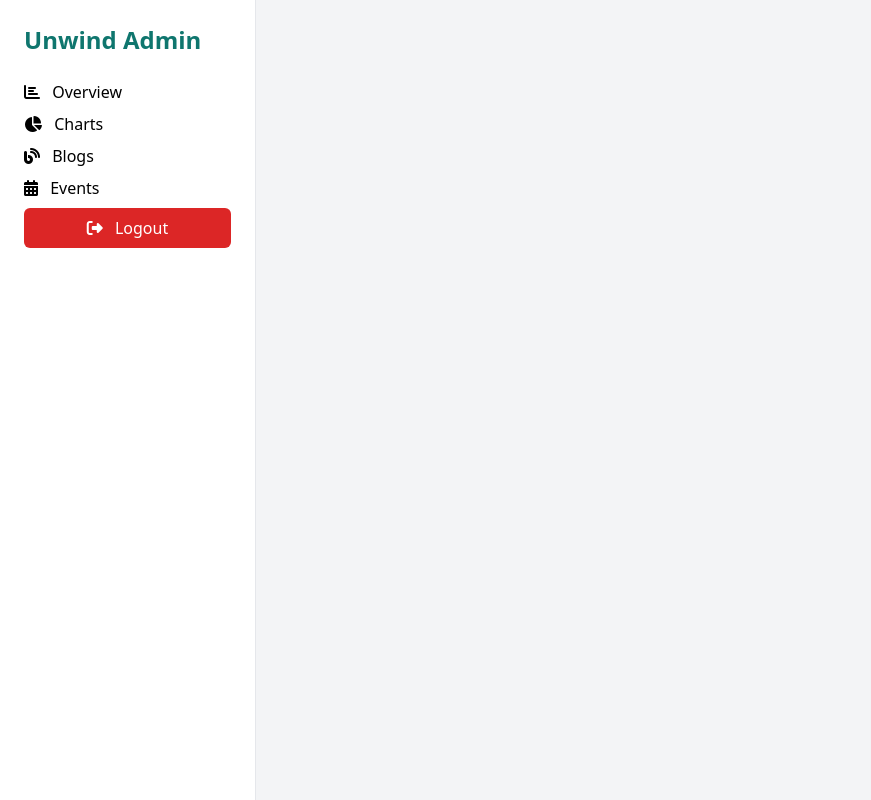
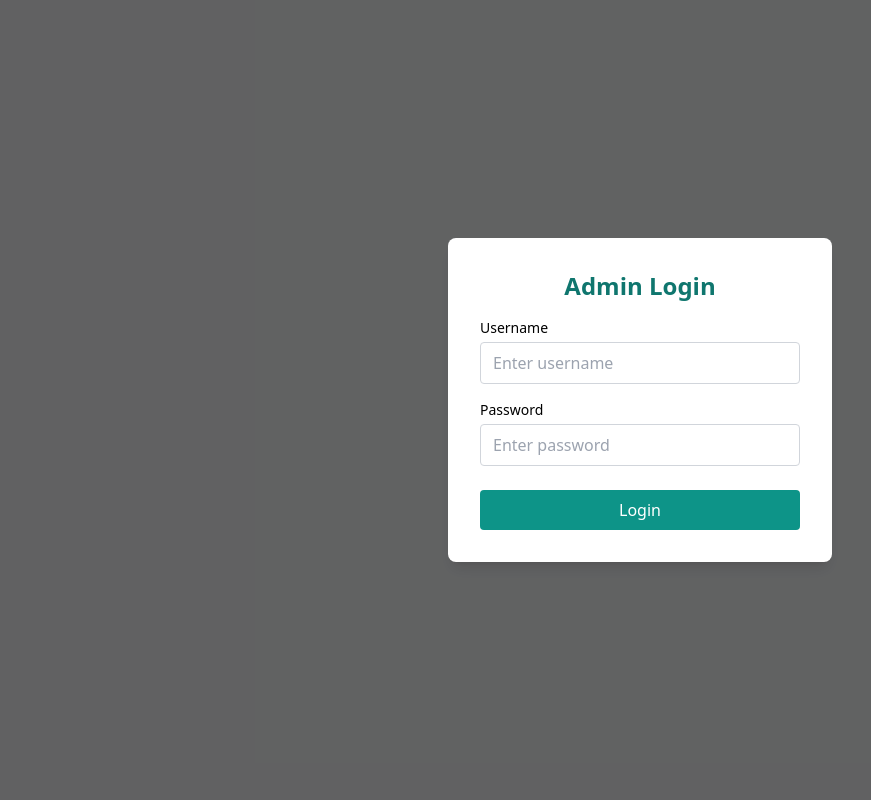
Before and after one commit to PemiShades/UnwindAfrica, a Django app: template Web/templates/Web/Dashboard/dashboard.html in a window 1280 px wide. Shown: the whole page, without its empty margins (0-871 px from the left). Run offline with Django 5.2, Linux system fonts and the light colour scheme; tables that the repository leaves empty hold one stand-in row (values such as "Sample post"); the template is opened without the code that fills it: values that come from a table or form of the project are taken from there, most other values are stand-ins (such as "Sample title", 1, 10 or a date in 2020); some libraries are stand-ins or nearby versions.

Commit message:
worked on login.html modal

```diff
--- a/Web/templates/Web/Dashboard/dashboard.html
+++ b/Web/templates/Web/Dashboard/dashboard.html
@@ -1,4 +1,4 @@
-{% load static %}
+{% comment %} {% load static %}
 <!DOCTYPE html>
 <html lang="en">
 <head>
@@ -76,4 +76,134 @@
   {% include 'dashboard/partials/modals.html' %}
   {% include 'dashboard/partials/scripts.html' %}
 </body>
+</html> {% endcomment %}
+
+
+{% load static %}
+<!DOCTYPE html>
+<html lang="en">
+<head>
+  <meta charset="UTF-8" />
+  <meta name="viewport" content="width=device-width, initial-scale=1.0" />
+  <title>Unwind Africa Admin</title>
+  <script src="https://cdn.tailwindcss.com"></script>
+  <script defer src="https://cdn.jsdelivr.net/npm/alpinejs@3.x.x/dist/cdn.min.js"></script>
+  <script src="https://cdn.jsdelivr.net/npm/chart.js"></script>
+  <link rel="stylesheet" href="https://cdnjs.cloudflare.com/ajax/libs/font-awesome/6.4.0/css/all.min.css" />
+  <style>
+    .sidebar-link {
+      @apply block py-2.5 px-4 rounded transition duration-200 hover:bg-teal-600 hover:text-white;
+    }
+    .active-tab {
+      @apply bg-teal-600 text-white;
+    }
+  </style>
+</head>
+<body class="bg-gray-100 font-inter" x-data="dashboardManager()" x-init="fetchData()">
+
+  <!-- Login Modal -->
+  <div class="fixed inset-0 flex items-center justify-center bg-black bg-opacity-60 z-50" x-show="!authenticated" x-transition>
+    <div class="bg-white p-8 rounded-lg shadow-lg w-full max-w-sm">
+      <h2 class="text-2xl font-semibold text-teal-700 mb-4 text-center">Admin Login</h2>
+      <div class="mb-4">
+        <label class="block text-sm font-medium mb-1">Username</label>
+        <input type="text" x-model="login.username" class="w-full border border-gray-300 rounded px-3 py-2" placeholder="Enter username">
+      </div>
+      <div class="mb-6">
+        <label class="block text-sm font-medium mb-1">Password</label>
+        <input type="password" x-model="login.password" class="w-full border border-gray-300 rounded px-3 py-2" placeholder="Enter password">
+      </div>
+      <template x-if="login.error">
+        <p class="text-red-600 text-sm mb-4" x-text="login.error"></p>
+      </template>
+      <button @click="checkLogin()" class="w-full bg-teal-600 hover:bg-teal-700 text-white py-2 rounded">
+        Login
+      </button>
+    </div>
+  </div>
+
+  <!-- Dashboard (Visible only after login) -->
+  <div class="flex min-h-screen" x-show="authenticated" x-transition>
+    <!-- Sidebar -->
+    <aside class="w-64 bg-white border-r border-gray-200 p-6">
+      <h2 class="text-2xl font-bold text-teal-700 mb-6">Unwind Admin</h2>
+      <nav class="space-y-2">
+        <button class="sidebar-link w-full text-left" :class="tab === 'overview' ? 'active-tab' : ''" @click="tab = 'overview'">
+          <i class="fas fa-chart-bar mr-2"></i> Overview
+        </button>
+        <button class="sidebar-link w-full text-left" :class="tab === 'charts' ? 'active-tab' : ''" @click="tab = 'charts'">
+          <i class="fas fa-chart-pie mr-2"></i> Charts
+        </button>
+        <button class="sidebar-link w-full text-left" :class="tab === 'blogs' ? 'active-tab' : ''" @click="tab = 'blogs'">
+          <i class="fas fa-blog mr-2"></i> Blogs
+        </button>
+        <button class="sidebar-link w-full text-left" :class="tab === 'events' ? 'active-tab' : ''" @click="tab = 'events'">
+          <i class="fas fa-calendar-alt mr-2"></i> Events
+        </button>
+        <form method="post" action="{% url 'logout' %}" class="mt-8">
+          {% csrf_token %}
+          <button type="submit" class="w-full bg-red-600 hover:bg-red-700 text-white px-4 py-2 rounded-md transition-colors">
+            <i class="fas fa-sign-out-alt mr-2"></i> Logout
+          </button>
+        </form>
+      </nav>
+    </aside>
+
+    <!-- Main Content -->
+    <main class="flex-1 p-8 overflow-y-auto">
+      <template x-if="tab === 'overview'">
+        <div>
+          {% include 'dashboard/partials/overview.html' %}
+        </div>
+      </template>
+
+      <template x-if="tab === 'charts'">
+        <div>
+          {% include 'dashboard/partials/charts.html' %}
+        </div>
+      </template>
+
+      <template x-if="tab === 'blogs'">
+        <div>
+          {% include 'dashboard/partials/blogs.html' %}
+        </div>
+      </template>
+
+      <template x-if="tab === 'events'">
+        <div>
+          {% include 'dashboard/partials/events.html' %}
+        </div>
+      </template>
+    </main>
+  </div>
+
+  {% include 'dashboard/partials/modals.html' %}
+  {% include 'dashboard/partials/scripts.html' %}
+
+  <!-- AlpineJS Logic -->
+  <script>
+    function dashboardManager() {
+      return {
+        tab: 'overview',
+        authenticated: false,
+        login: {
+          username: '',
+          password: '',
+          error: ''
+        },
+        fetchData() {
+          // Optional: fetch data here after login
+        },
+        checkLogin() {
+          if (this.login.username === 'admin123' && this.login.password === 'admin') {
+            this.authenticated = true;
+            this.login.error = '';
+          } else {
+            this.login.error = "Invalid credentials. Please try again.";
+          }
+        }
+      };
+    }
+  </script>
+</body>
 </html>
```
